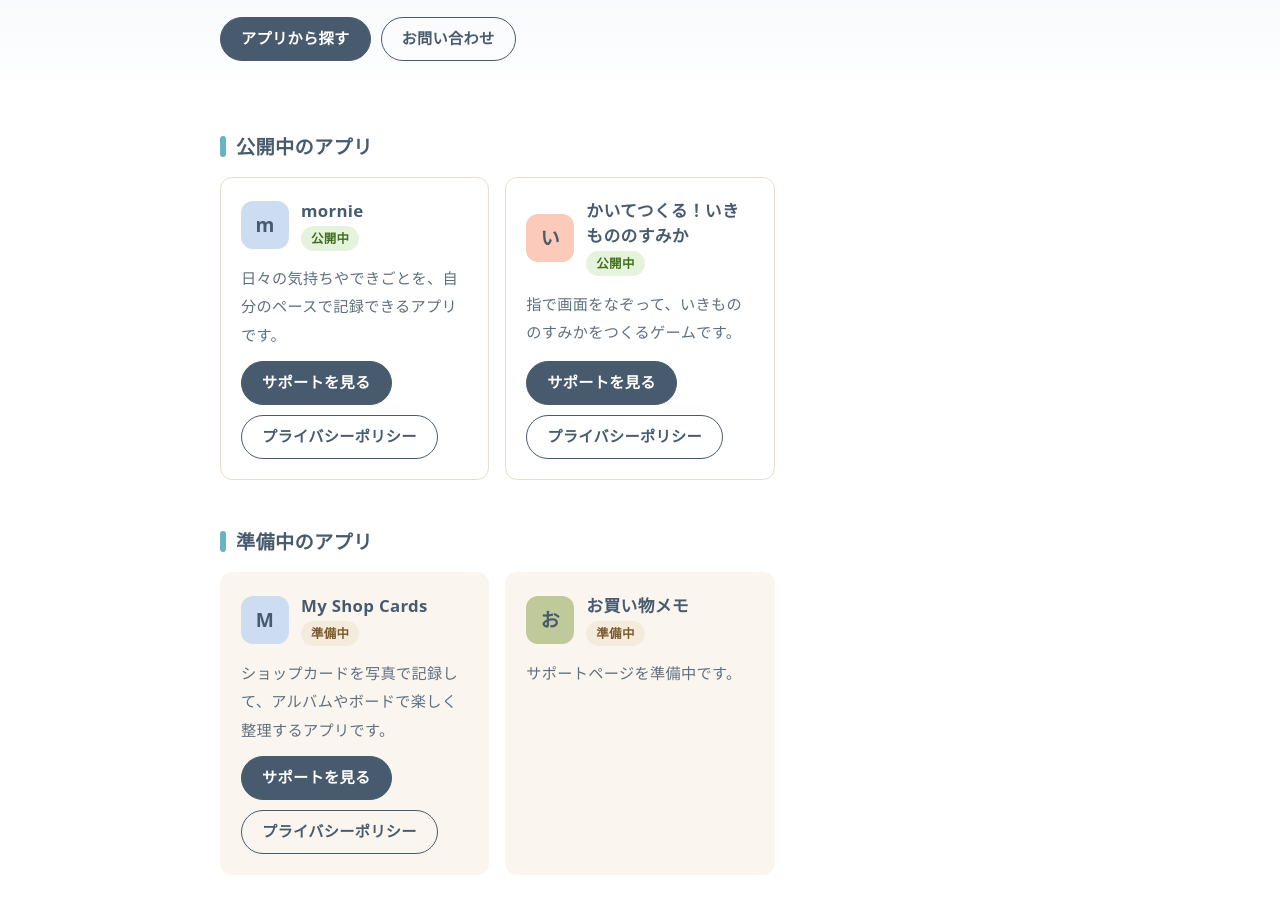
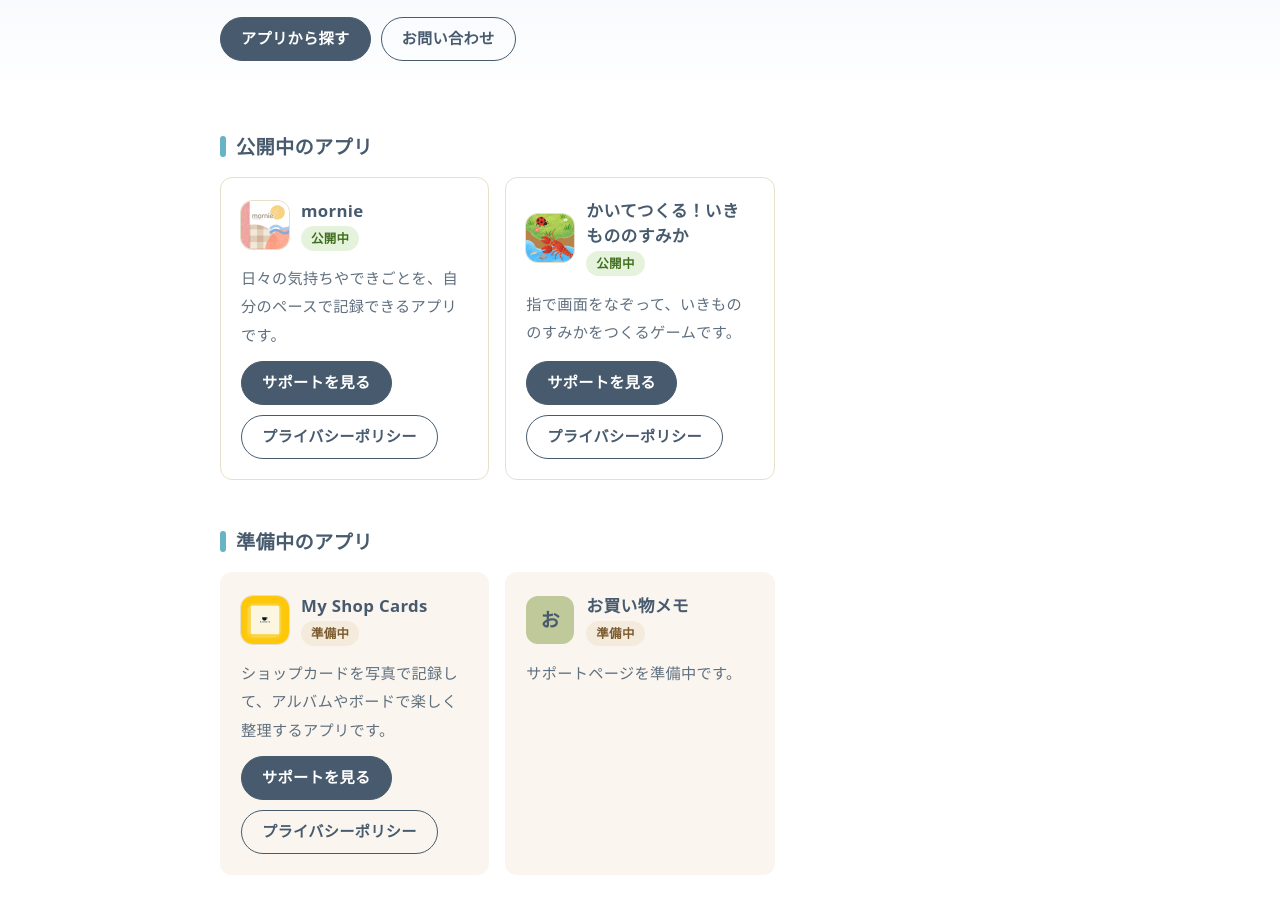
Before and after one commit to mornieofficial-crypto/mornie-site, a plain HTML site: page docs/index.html in a window 1280 px wide. Shown: the part 195-1097 px from the top of the page. Drawn offline with Linux system fonts and the light colour scheme.

Commit message:
トップのアプリカードにアイコン画像を追加（mornie・いきもののすみか・My Shop Cards）
- docs/assets/img/apps/: 192px の WebP アイコン
- docs/index.html: 文字アイコンを画像に差し替え（お買い物メモは文字のまま）
- style.css: 画像アイコン用の指定を追加
- README.md: アイコンの追加手順を追記

Co-Authored-By: Claude Opus 5.5 <noreply@anthropic.com>

```diff
--- a/docs/assets/css/style.css
+++ b/docs/assets/css/style.css
@@ -373,6 +373,13 @@ main { display: block; }
   color: var(--c-navy);
   background: var(--c-sky);
 }
+/* アプリアイコン画像（docs/assets/img/apps/<スラッグ>.webp、192px 正方形） */
+img.app-card__icon {
+  display: block;
+  object-fit: cover;
+  background: none;
+  box-shadow: 0 0 0 1px var(--border);
+}
 .app-card__icon--peach { background: var(--c-peach); }
 .app-card__icon--sage  { background: var(--c-sage); }
 
--- a/docs/index.html
+++ b/docs/index.html
@@ -53,7 +53,7 @@
           <li>
             <article class="app-card">
               <div class="app-card__head">
-                <span class="app-card__icon" aria-hidden="true">m</span>
+                <img class="app-card__icon" src="assets/img/apps/mornie.webp" alt="" width="48" height="48">
                 <div>
                   <h3 class="app-card__name">mornie</h3>
                   <span class="badge badge--live">公開中</span>
@@ -71,7 +71,7 @@
           <li>
             <article class="app-card">
               <div class="app-card__head">
-                <span class="app-card__icon app-card__icon--peach" aria-hidden="true">い</span>
+                <img class="app-card__icon" src="assets/img/apps/ikimono-no-sumika.webp" alt="" width="48" height="48">
                 <div>
                   <h3 class="app-card__name">かいてつくる！いきもののすみか</h3>
                   <span class="badge badge--live">公開中</span>
@@ -97,7 +97,7 @@
           <li>
             <article class="app-card app-card--soon">
               <div class="app-card__head">
-                <span class="app-card__icon app-card__icon--sky" aria-hidden="true">M</span>
+                <img class="app-card__icon" src="assets/img/apps/my-shop-cards.webp" alt="" width="48" height="48">
                 <div>
                   <h3 class="app-card__name">My Shop Cards</h3>
                   <!-- App Store 公開後に badge--live「公開中」へ変更し、カードを「公開中のアプリ」へ移動 -->
```
Also changed, not shown: docs/assets/img/apps/ikimono-no-sumika.webp (added), docs/assets/img/apps/mornie.webp (added), docs/assets/img/apps/my-shop-cards.webp (added), 1 other file.
